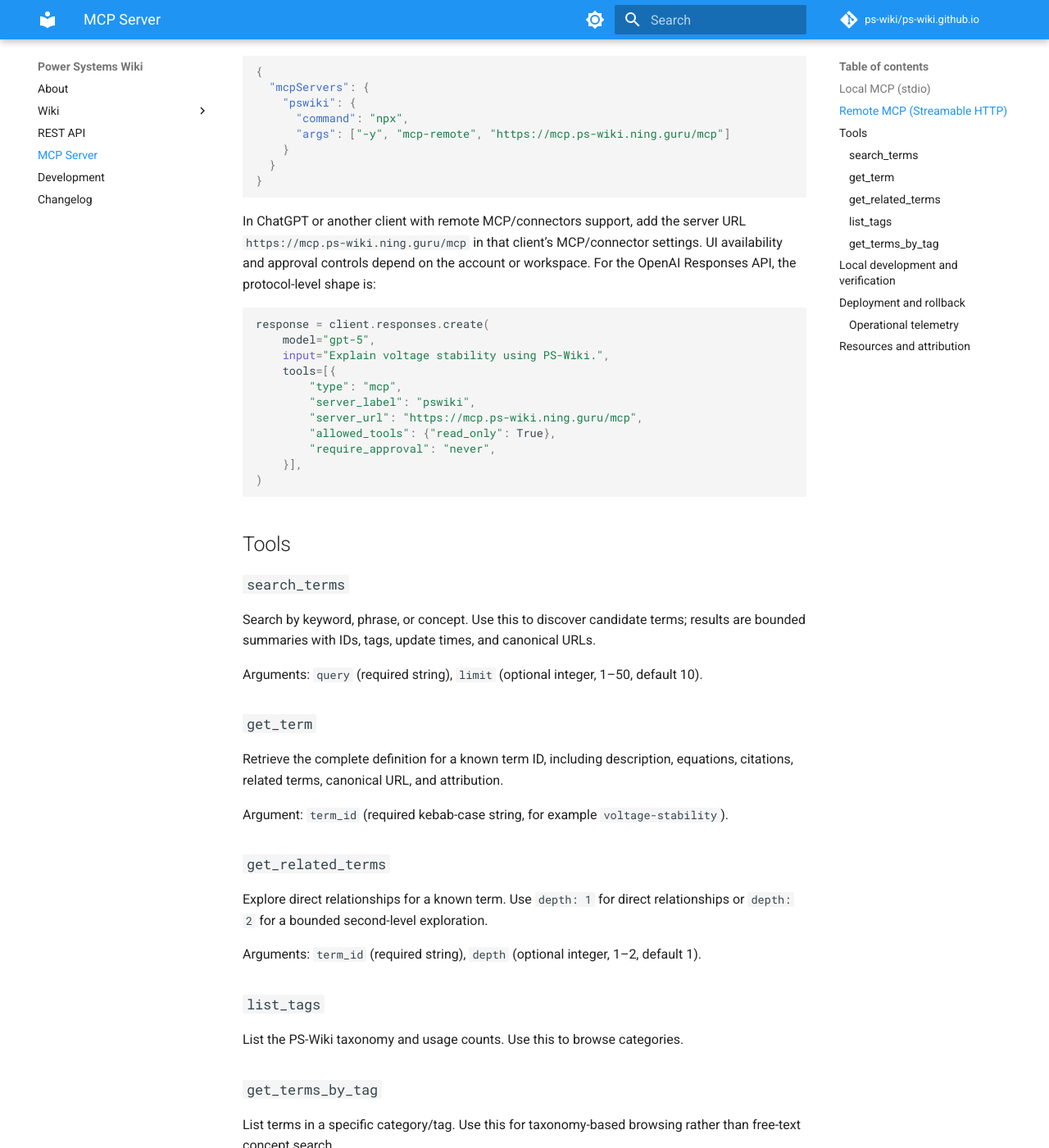
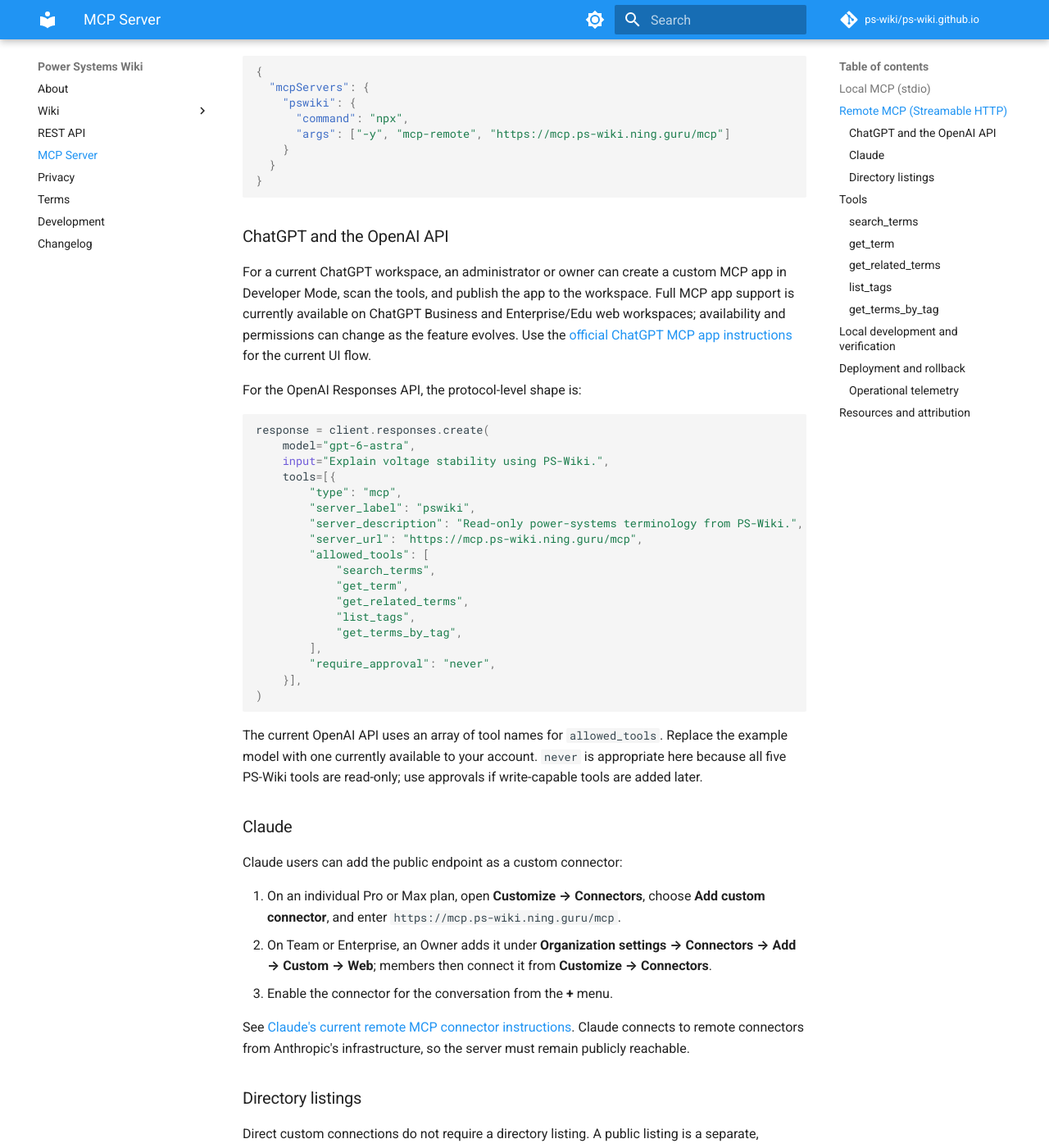
Before and after one commit to ps-wiki/ps-wiki.github.io, an MkDocs documentation site: the page built from docs/mcp.md, in a window 1280 px wide and 1400 px high, scrolled down 1965 px. Shown: the whole window at 82% size. Built offline with MkDocs 1.6.1 and Material for MkDocs 9.7.7, drawn with Linux system fonts in a browser that asks for light colours; comment, search, counter and statistics services are not loaded; some of the changed text lies outside the part shown.

Commit message:
feat: prepare MCP integrations for directories

````diff
--- a/docs/llms.txt
+++ b/docs/llms.txt
@@ -19,9 +19,12 @@
 - [OpenAPI specification](https://ps-wiki.ning.guru/api/openapi.yaml): REST API contract.
 - [REST API documentation](https://ps-wiki.ning.guru/rest-api/): Endpoints and examples.
 - [MCP server documentation](https://ps-wiki.ning.guru/mcp/): Tools for AI assistants and MCP clients.
+- [Privacy policy](https://ps-wiki.ning.guru/privacy/): Request telemetry and data handling.
+- [Service terms](https://ps-wiki.ning.guru/terms/): Read-only API and MCP usage terms.
 
 ## Attribution and interpretation
 
 - Preserve links or citations to the original sources when summarizing a definition.
 - Distinguish between definitions from different organizations instead of merging them into a single authoritative definition.
+- The remote MCP server is public, read-only, and available at `https://mcp.ps-wiki.ning.guru/mcp` over Streamable HTTP.
 - The wiki content is available under [CC BY-NC 4.0](https://github.com/ps-wiki/ps-wiki.github.io/blob/main/LICENSE).
--- a/docs/mcp.md
+++ b/docs/mcp.md
@@ -111,24 +111,75 @@
 }
 ```
 
-In ChatGPT or another client with remote MCP/connectors support, add the server
-URL `https://mcp.ps-wiki.ning.guru/mcp` in that client’s MCP/connector settings. UI
-availability and approval controls depend on the account or workspace. For the
-OpenAI Responses API, the protocol-level shape is:
+### ChatGPT and the OpenAI API
+
+For a current ChatGPT workspace, an administrator or owner can create a custom
+MCP app in Developer Mode, scan the tools, and publish the app to the
+workspace. Full MCP app support is currently available on ChatGPT Business and
+Enterprise/Edu web workspaces; availability and permissions can change as the
+feature evolves. Use the [official ChatGPT MCP app
+instructions](https://help.openai.com/en/articles/12584461-developer-mode-and-mcp-apps-in-chatgpt)
+for the current UI flow.
+
+For the OpenAI Responses API, the protocol-level shape is:
 
 ```python
 response = client.responses.create(
-    model="gpt-5",
+    model="gpt-6-astra",
     input="Explain voltage stability using PS-Wiki.",
     tools=[{
         "type": "mcp",
         "server_label": "pswiki",
+        "server_description": "Read-only power-systems terminology from PS-Wiki.",
         "server_url": "https://mcp.ps-wiki.ning.guru/mcp",
-        "allowed_tools": {"read_only": True},
+        "allowed_tools": [
+            "search_terms",
+            "get_term",
+            "get_related_terms",
+            "list_tags",
+            "get_terms_by_tag",
+        ],
         "require_approval": "never",
     }],
 )
 ```
+
+The current OpenAI API uses an array of tool names for `allowed_tools`. Replace
+the example model with one currently available to your account. `never` is
+appropriate here because all five PS-Wiki tools are read-only; use approvals
+if write-capable tools are added later.
+
+### Claude
+
+Claude users can add the public endpoint as a custom connector:
+
+1. On an individual Pro or Max plan, open **Customize → Connectors**, choose
+   **Add custom connector**, and enter `https://mcp.ps-wiki.ning.guru/mcp`.
+2. On Team or Enterprise, an Owner adds it under **Organization settings →
+   Connectors → Add → Custom → Web**; members then connect it from
+   **Customize → Connectors**.
+3. Enable the connector for the conversation from the **+** menu.
+
+See [Claude's current remote MCP connector
+instructions](https://support.claude.com/en/articles/11175166-get-started-with-custom-connectors-using-remote-mcp).
+Claude connects to remote connectors from Anthropic's infrastructure, so the
+server must remain publicly reachable.
+
+### Directory listings
+
+Direct custom connections do not require a directory listing. A public listing
+is a separate, optional distribution step:
+
+- [OpenAI plugin submission](https://developers.openai.com/plugins/deploy/submission)
+  accepts a universal public MCP URL, but requires publisher identity
+  verification, domain verification, and public website, support, privacy, and
+  terms URLs.
+- Anthropic's [Connectors Directory](https://support.anthropic.com/en/articles/11596036-anthropic-mcp-directory-faq)
+  is curated and requires a review submission; inclusion is not guaranteed.
+
+PS-Wiki is prepared for these paths, but directory submission still requires
+the project owner's account, identity verification, and any reviewer-domain
+challenge.
 
 ## Tools
 
@@ -243,6 +294,12 @@
 addresses, and session identifiers are not logged. A tool that makes multiple
 REST requests records the bounded list of observed upstream statuses.
 
+The R2 traffic log stores one JSON object per request with the worker, method,
+origin/path, status, duration, request ID, and selected Cloudflare location
+metadata. Query strings are intentionally omitted so REST search text is not
+written to durable traffic logs. See the [privacy policy](privacy.md) and
+[service terms](terms.md) for the current data-handling and usage details.
+
 Workers Logs are diagnostic rather than durable usage analytics; retention is
 limited by the Cloudflare plan. The separate monitoring repository stores
 aggregated request data for longer-term reporting.
@@ -265,3 +322,5 @@
 
 PS-Wiki content is licensed under [CC BY-NC 4.0](https://creativecommons.org/licenses/by-nc/4.0/).
 The remote MCP layer delegates data retrieval to the [PS-Wiki REST API](rest-api.md).
+For data handling and support, see the [privacy policy](privacy.md) and
+[service terms](terms.md).
--- a/mkdocs.yml
+++ b/mkdocs.yml
@@ -58,6 +58,8 @@
       - By Tags: tags.md
   - REST API: rest-api.md
   - MCP Server: mcp.md
+  - Privacy: privacy.md
+  - Terms: terms.md
   - Development: development.md
   - Changelog: changelog.md
 
````
Also changed, not shown: docs/privacy.md (added, +69 -0 lines), docs/terms.md (added, +44 -0 lines), 4 other files.
